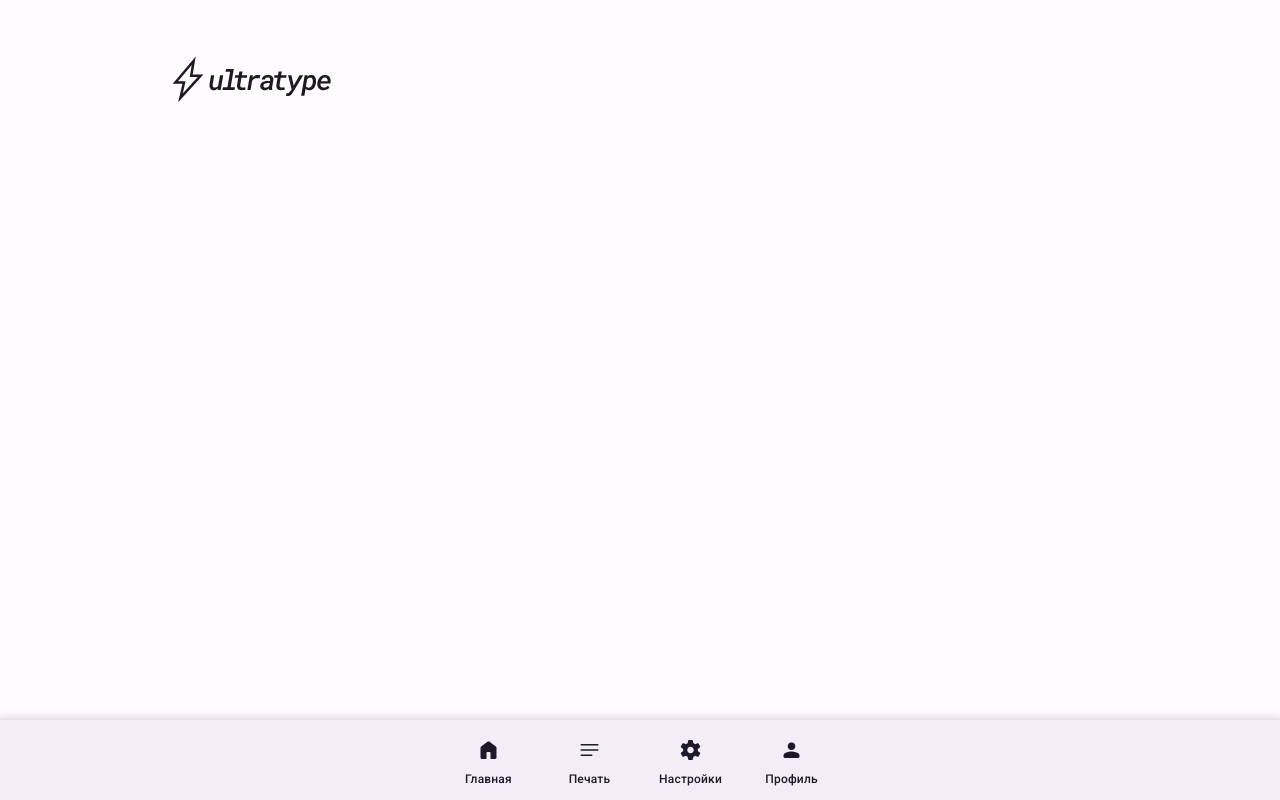
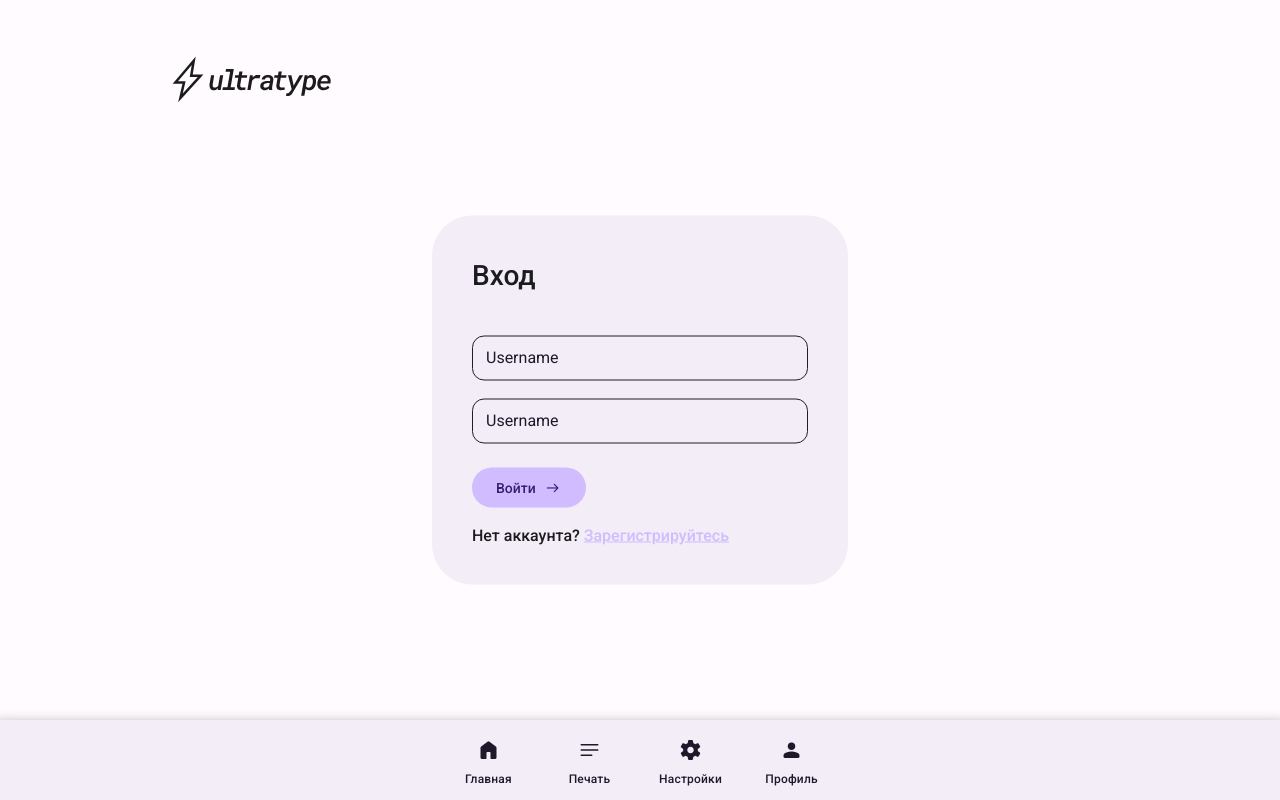
Before and after one commit to PoSayDone/ultratype_react, a React (Vite) app: page /login in a window 1280 px wide. Built offline with nearby package versions, Linux system fonts and the light colour scheme.

Commit message:
Сверстал страничку входа

```diff
--- a/package.json
+++ b/package.json
@@ -18,6 +18,7 @@
     "react": "^18.2.0",
     "react-dom": "^18.2.0",
     "react-i18next": "^12.2.0",
+    "react-loading-skeleton": "^3.3.0",
     "react-redux": "^8.0.5",
     "react-router-dom": "^6.9.0",
     "redux": "^4.2.1",
--- a/public/locales/en/translation.json
+++ b/public/locales/en/translation.json
@@ -19,6 +19,7 @@
         }
     },
     "profile": {
+        "title":"Profile",
         "average": "Avg.",
         "hours": "h",
         "seconds": "s",
--- a/public/locales/ru/translation.json
+++ b/public/locales/ru/translation.json
@@ -19,6 +19,7 @@
         }
     },
     "profile": {
+        "title":"Профиль",
         "average": "Ср.",
         "hours": "ч",
         "seconds": "с",
--- a/src/App.scss
+++ b/src/App.scss
@@ -81,7 +81,7 @@ header {
     font-size: $text_mini;
     font-weight: 500;
     line-height: 20px;
-    padding: 10px 24px 10px 16px;
+    padding: 10px 24px 10px 24px;
     max-width: fit-content;
     max-height: fit-content;
     border-radius: 24px;
--- a/src/App.tsx
+++ b/src/App.tsx
@@ -12,6 +12,7 @@ import { useTypedSelector } from "./hooks/useTypedSelector";
 import Levels from "./views/Levels/Levels";
 import Profile from "./views/Profile/Profile";
 import { AnimatePresence } from 'framer-motion';
+import Login from "./views/Login/Login";
 
 
 function App() {
@@ -77,6 +78,13 @@ function App() {
                                     />
                                 }
                             />
+                            <Route
+                                path="/login"
+                                element={
+                                    <Login
+                                    />
+                                }
+                            />
                         </Routes>
                     </AnimatePresence>
                 </main>
--- /dev/null
+++ b/src/components/Button.tsx
@@ -0,0 +1,16 @@
+import React from 'react'
+
+type Props = {}
+
+const Button = (props: Props) => {
+    return (
+        <button className="button">
+            Войти
+            <span className="material-symbols-rounded">
+                arrow_right_alt
+            </span>
+        </button>
+    )
+}
+
+export default Button
--- /dev/null
+++ b/src/views/Login/Login.scss
@@ -0,0 +1,86 @@
+.auth-block {
+    background-color: var(--background_secondary);
+    display: flex;
+    flex-direction: column;
+    position: fixed;
+    top: 50%;
+    left: 50%;
+    transform: translate(-50%, -50%);
+    -webkit-transform: translate(-50%, -50%);
+    -moz-transform: translate(-50%, -50%);
+    -o-transform: translate(-50%, -50%);
+    -ms-transform: translate(-50%, -50%);
+    width: 416px;
+    padding: 40px;
+    border-radius: 40px;
+
+    .button {
+        margin-top: 24px;
+    }
+}
+
+.auth-block__title {
+    margin-bottom: 40px;
+}
+
+.auth-block__inputs {
+    display: flex;
+    flex-direction: column;
+    gap: 18px;
+
+    textarea {
+        resize: none;
+    }
+
+    input,
+    textarea {
+        width: 100%;
+        padding: 12px;
+        font-weight: 16px;
+        background: none;
+        border: 1px solid var(--on_secondary_hover);
+        border-radius: 12px;
+        color: var(--on_secondary);
+
+        &:focus {
+            outline: none;
+        }
+
+        &:focus~label {
+            top: -8px;
+            font-size: 12px;
+            color: var(--accent);
+        }
+
+        &:focus~.bar:before {
+            width: 100%;
+        }
+    }
+
+}
+
+.auth-block__input {
+    position: relative;
+
+    label {
+        color: var(--on_secondary);
+        background: var(--background_secondary);
+        padding: 0 4px;
+        font-size: 16px;
+        font-weight: normal;
+        position: absolute;
+        pointer-events: none;
+        left: 10px;
+        top: 12px;
+        transition: 0.3s ease all;
+    }
+}
+
+.auth-block__register-text {
+    margin-top: 18px;
+    font-weight: 500;
+
+    a {
+        color: var(--accent);
+    }
+}
--- /dev/null
+++ b/src/views/Login/Login.tsx
@@ -0,0 +1,36 @@
+import { motion } from 'framer-motion'
+import React from 'react'
+import Heading from '../../components/Heading/Heading'
+import "./Login.scss"
+import Button from '../../components/Button'
+import { Link } from 'react-router-dom'
+
+type Props = {}
+
+const Login = (props: Props) => {
+    return (
+        <motion.div className="container">
+            <div className="auth-block">
+                <Heading headingLevel={"h1"} className="auth-block__title">
+                    Вход
+                </Heading>
+                <div className="auth-block__inputs">
+                    <div className="auth-block__input">
+                        <input/>
+                        <label>Username</label>
+                    </div>
+                    <div className="auth-block__input">
+                        <input/>
+                        <label>Username</label>
+                    </div>
+                </div>
+                <Button/>
+                <div className="auth-block__register-text">
+                    Нет аккаунта? <Link to={'/register'}>Зарегистрируйтесь</Link>
+                </div>
+            </div>
+        </motion.div>
+    )
+}
+
+export default Login
--- a/src/views/Profile/Profile.tsx
+++ b/src/views/Profile/Profile.tsx
@@ -4,6 +4,7 @@ import Heading from '../../components/Heading/Heading'
 import axios from 'axios'
 import { useTranslation } from 'react-i18next'
 import { motion } from 'framer-motion'
+import Skeleton from 'react-loading-skeleton'
 
 const src = "http://localhost:5206/tests/"
 
@@ -63,7 +64,7 @@ const Profile = () => {
 
     return (
         <motion.div className="container"
-            initial={{ opacity: 0}}
+            initial={{ opacity: 0 }}
             animate={{ opacity: "100%" }}
             exit={{ translateY: 0 }}
             transition={{
@@ -74,7 +75,7 @@ const Profile = () => {
         >
             <div className='profile__wrapper'>
                 <div className='title__section'>
-                    <Heading headingLevel={"h1"}>Профиль</Heading>
+                    <Heading headingLevel={"h1"}>{t("profile.title")}</Heading>
                 </div>
                 <div className="main-stats">
                     <div className="main-stat">
--- a/src/views/Typing/Typing.tsx
+++ b/src/views/Typing/Typing.tsx
@@ -64,7 +64,7 @@ const Typing: FC<TypingProps> = ({ title, subtitle }) => {
                         <Keyboard currentChar={currentChar} />
                     </div>
                 }
-            <AnimatePresence>
+            <AnimatePresence initial={false}>
                 {state == 'finish' &&
                     <Results accuracyPercentage={accuracy} wpm={wpm} time={timeConst - timeLeft}></Results>}
             </AnimatePresence>
```
Also changed, not shown: 2 other files (tests, documents, lock files or other folders).
